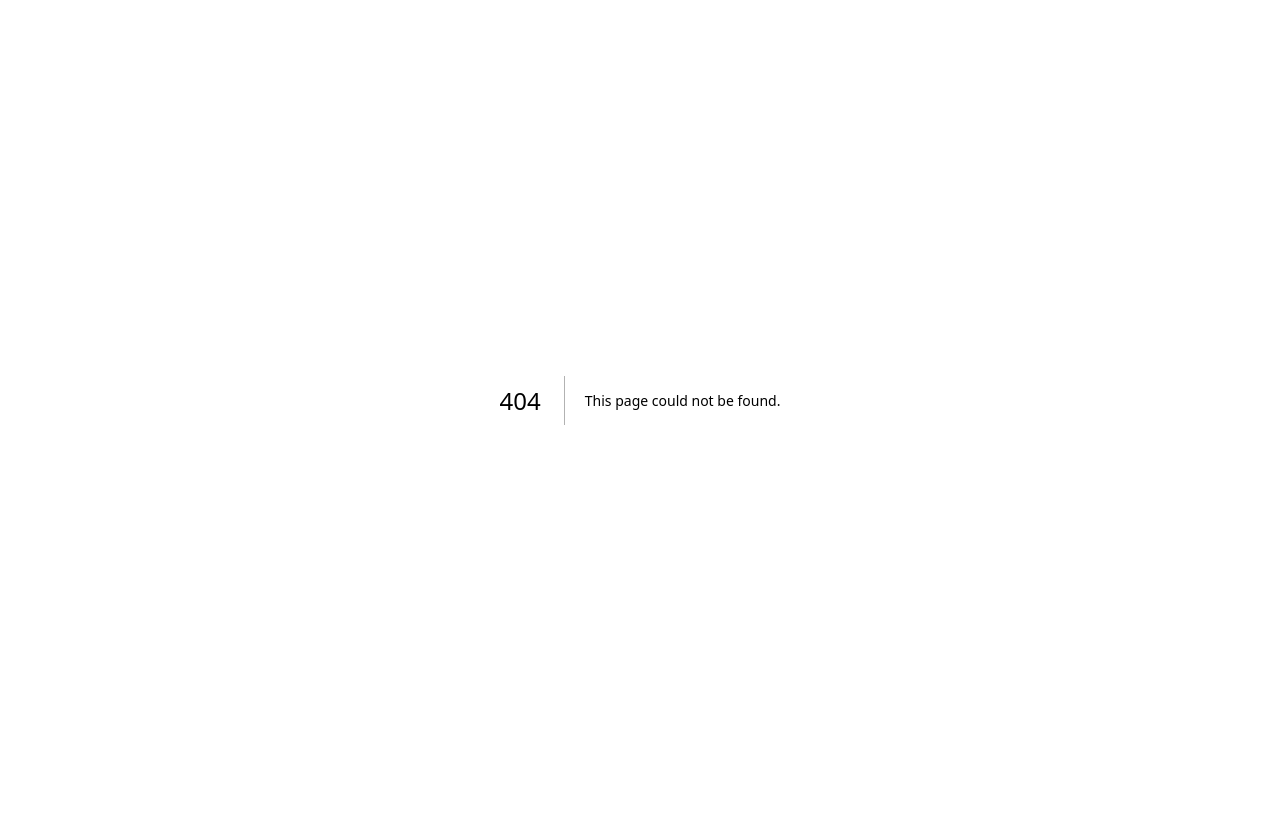
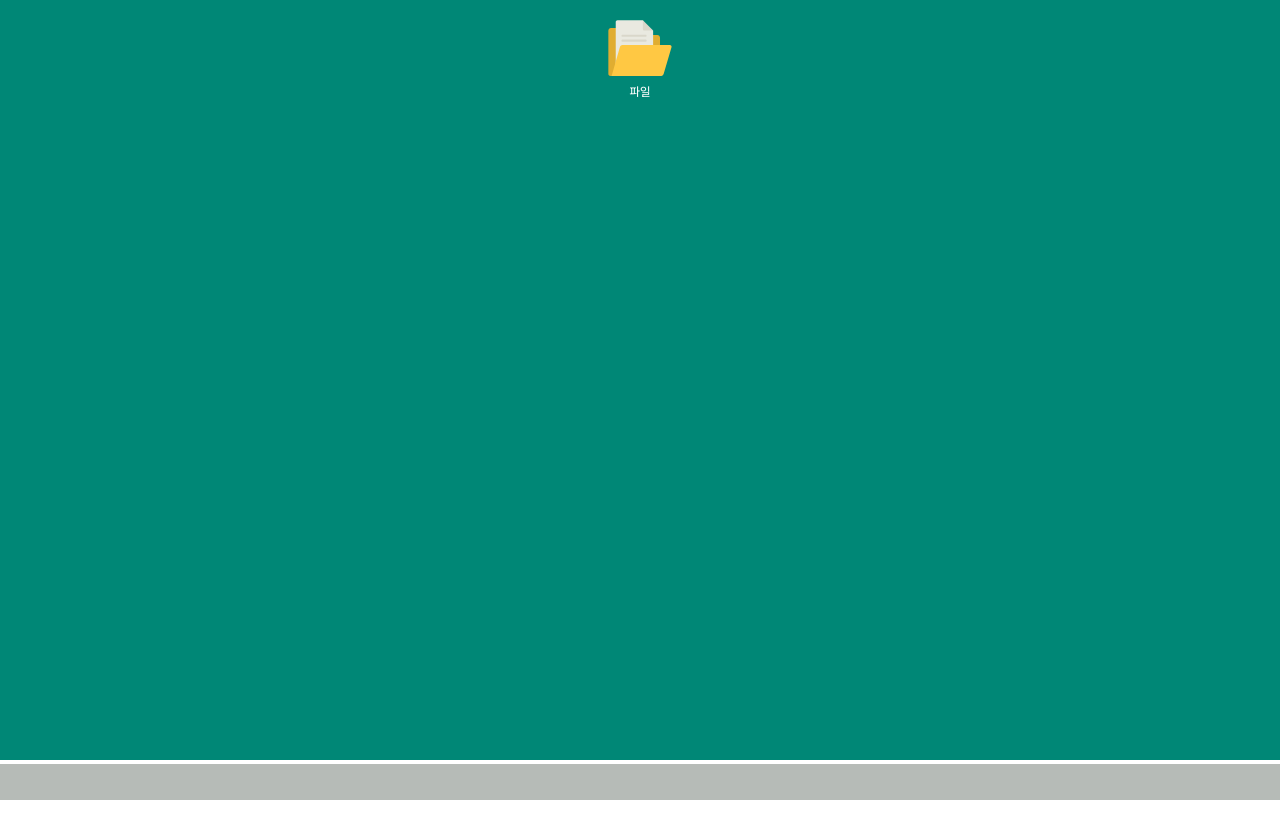
Before and after one commit to N3theri9N/amplify-intro, a Next.js app: page /vos in a window 1280 px wide. Before the commit this address had no page. Shown: the top 838 px of the page. Before the commit the page ends 800 px from the top, so only its background shows below. Built offline with nearby package versions, Linux system fonts and the light colour scheme.

Commit message:
initialize

```diff
--- /dev/null
+++ b/app/vos/layout.tsx
@@ -0,0 +1,5 @@
+import React from "react";
+
+export default function VOSLayout({ children }: { children: React.ReactNode }) {
+  return <div className="w-screen h-screen bg-[#008776]">{children}</div>;
+}
--- /dev/null
+++ b/app/vos/page.tsx
@@ -0,0 +1,7 @@
+import VOSHome from "@/components/VOS";
+
+const VirtualOSPage = () => {
+  return <VOSHome />;
+};
+
+export default VirtualOSPage;
--- /dev/null
+++ b/components/VOS/Icons/index.tsx
@@ -0,0 +1,24 @@
+import FolderSVG from "@/svg/VOS/folder.svg";
+
+export const docs = ({ setCellSpace }: { setCellSpace: any }) => {
+  const onDragEndHandler = (e: React.DragEvent<HTMLDivElement>) => {
+    const allCells: HTMLElement[] = Array.from(document.querySelectorAll(".cell"));
+    const droppedCell: HTMLElement = document
+      .elementFromPoint(e.clientX, e.clientY)
+      ?.closest(".cell") as HTMLElement;
+    const toIndex: number = allCells.indexOf(droppedCell);
+
+    const rows = Math.floor(window.innerWidth / 100);
+    const cols = Math.floor(window.innerHeight / 100);
+    const initCell = new Array(rows * cols).fill(undefined);
+    initCell[toIndex] = e.target;
+    setCellSpace(initCell);
+  };
+
+  return (
+    <div className="m-auto bg-opacity-0 bg-white" draggable onDragEnd={onDragEndHandler}>
+      <FolderSVG className="w-16 mx-auto h-16" />
+      <div className="text-white text-center text-xs stroke-1 stroke-black select-none">파일</div>
+    </div>
+  );
+};
--- /dev/null
+++ b/components/VOS/index.tsx
@@ -0,0 +1,53 @@
+"use client";
+import { useCallback, useState } from "react";
+import * as Icon from "./Icons";
+
+const GRID_SIDE = "100px";
+
+const VOSHome = () => {
+  const [cellSpace, setCellSpace] = useState<(JSX.Element | undefined)[]>([]);
+
+  const fillDivElements = useCallback((node: HTMLDivElement) => {
+    if (node === null) {
+      return;
+    }
+    const rows = Math.floor(node.clientWidth / 100);
+    const cols = Math.floor(node.clientHeight / 100);
+    const initCell = new Array(rows * cols).fill(undefined);
+    initCell[0] = <Icon.docs setCellSpace={setCellSpace} />;
+
+    setCellSpace(initCell);
+  }, []);
+
+  console.log(cellSpace);
+
+  return (
+    <>
+      <div
+        id="background"
+        className={`w-full h-full grid grid-rows-[repeat(auto-fill,${GRID_SIDE})] grid-cols-[repeat(auto-fill,${GRID_SIDE})]`}
+        onDragOver={(e) => {
+          e.preventDefault();
+          return false;
+        }}
+        ref={fillDivElements}
+      >
+        {cellSpace.map((icon, index) => {
+          const hasIcon: boolean = typeof icon !== "undefined";
+          return (
+            <div key={index} className="cell py-5">
+              {hasIcon && icon}
+            </div>
+          );
+        })}
+      </div>
+
+      <div className="fixed bottom-0 bg-[#B6BBB7] h-10 w-full border-t-4 border-white"></div>
+    </>
+  );
+};
+export default VOSHome;
+
+// const droppedPoster: HTMLElement = document
+//       .elementFromPoint(e.clientX, e.clientY)
+//       ?.closest("article") as HTMLElement;
```
Also changed, not shown: svg/VOS/files.svg (added), svg/VOS/folder.svg (added).
